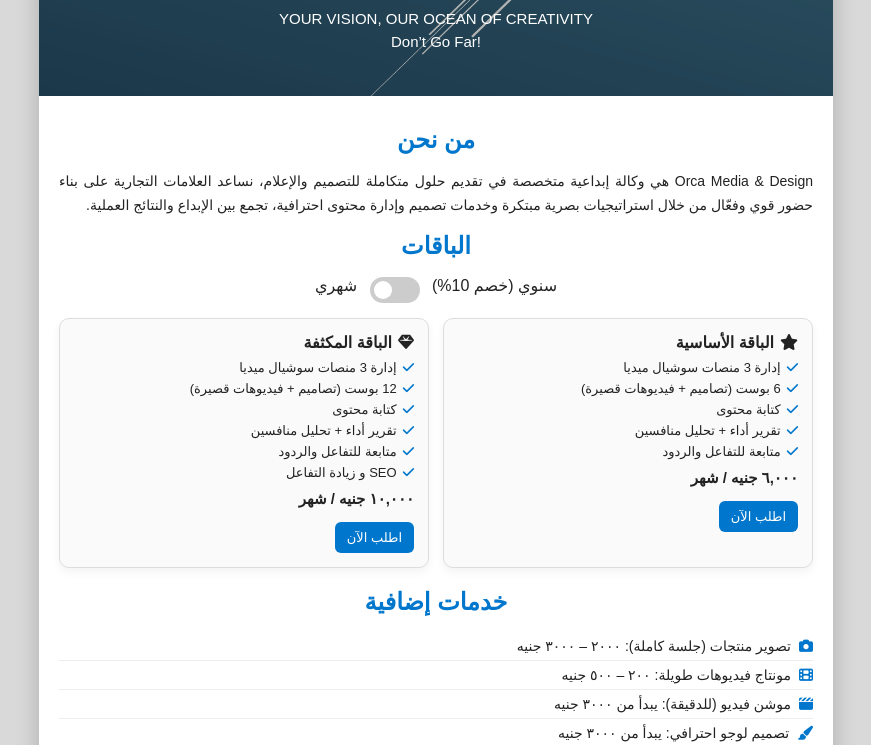
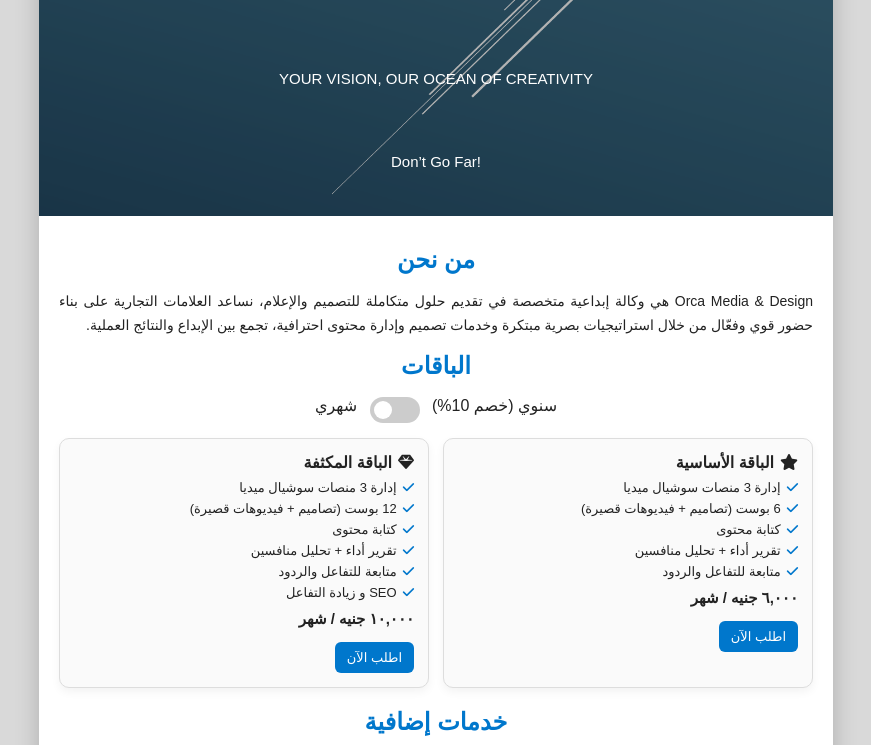
Before and after one commit to Vasily7x/Orca-Media-Design, a plain HTML site: page index.html in a window 1280 px wide. Shown: the part 214-959 px from the top of the page, without its empty margins (204-1075 px from the left). Drawn offline with Linux system fonts and the light colour scheme.

Commit message:
Update index.html

```diff
--- a/index.html
+++ b/index.html
@@ -38,7 +38,7 @@
 
     header h1,header p{position:relative;z-index:1;}
     header h1{margin:0;font-size:30px;}
-    header p{margin:6px 0;font-size:15px;opacity(0.8);}
+    header p{margin-top: 50px;padding-top: inherit;margin:6px 0;font-size:15px;opacity(0.8);}
 
     main{padding:20px;}
     h2{color:var(--brand);text-align:center;margin:10px 0 16px;}
```
